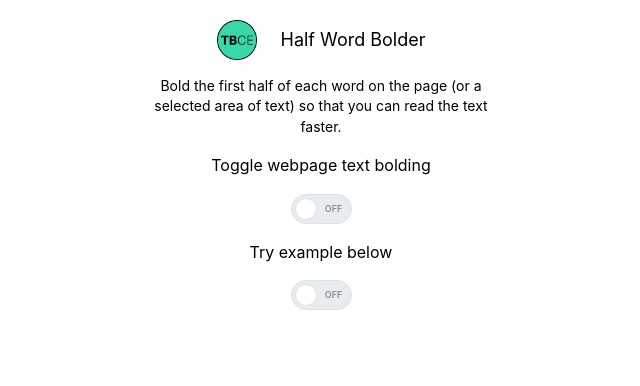
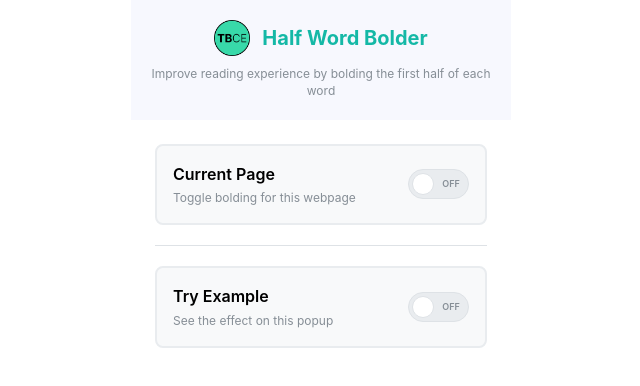
Before and after one commit to schb498/ReadFasterChromeExtension, a React (Vite) app: page / in a window 1280 px wide. Shown: the top 386 px of the page, without its empty margins (319-959 px from the left). Built offline with nearby package versions, Linux system fonts and the light colour scheme; no server answers.

Commit message:
Improve UI

```diff
--- /dev/null
+++ b/src/App.module.css
@@ -0,0 +1,45 @@
+.container {
+  width: 380px;
+  padding: 0;
+  background: #667eea 80%;
+}
+
+.header {
+  background: rgba(255, 255, 255, 0.95);
+  padding: 20px;
+  border-radius: 0;
+}
+
+.logo {
+  width: 36px;
+  height: 36px;
+}
+
+.title {
+  color: #14b8a6;
+}
+
+.content {
+  background: white;
+  padding: 24px;
+}
+
+.card {
+  border: 2px solid #e9ecef;
+  background: #f8f9fa;
+  transition: all 0.3s ease;
+}
+
+.cardActive {
+  background: linear-gradient(135deg, #d4f4dd 0%, #e3f9e5 100%);
+  border-color: #14b8a6;
+}
+
+.cardActiveDemo {
+  background: linear-gradient(135deg, #dbeafe 0%, #e0e7ff 100%);
+  border-color: #3b82f6;
+}
+
+.cardText {
+  flex: 1;
+}
--- a/src/App.tsx
+++ b/src/App.tsx
@@ -1,4 +1,5 @@
 import "@mantine/core/styles.css";
+import styles from "./App.module.css";
 import {
   Container,
   MantineProvider,
@@ -7,6 +8,9 @@ import {
   Stack,
   Image,
   Group,
+  Paper,
+  Divider,
+  Badge,
 } from "@mantine/core";
 import { useEffect, useState } from "react";
 
@@ -40,6 +44,15 @@ function App() {
 
       // Save bold state for this tab
       chrome.storage.local.set({ [tabId.toString()]: newValue });
+
+      chrome.action.setBadgeText({
+        text: newValue ? "ON" : "",
+        tabId: tabId,
+      });
+      chrome.action.setBadgeBackgroundColor({
+        color: "#14b8a6",
+        tabId: tabId,
+      });
     });
 
     setIsBolded(newValue);
@@ -82,9 +95,7 @@ function App() {
 
             // Create a span wrapper and set the HTML
             const spanWrapper = document.createElement("span");
-            spanWrapper.innerHTML = words?.join(" ") || ""; // Handle undefined safely
-
-            // Replace the original text node with the new span
+            spanWrapper.innerHTML = words?.join(" ") || "";
             node.replaceWith(spanWrapper);
           }
         });
@@ -92,7 +103,7 @@ function App() {
     } else {
       // Reset the text to normal
       textElements.forEach((element) => {
-        const el = element as HTMLElement; // Type assertion
+        const el = element as HTMLElement;
         el.innerHTML = el.innerHTML.replace(/<\/?span[^>]*>/g, "");
       });
     }
@@ -102,58 +113,89 @@ function App() {
 
   return (
     <MantineProvider>
-      <Container
-        fluid
-        style={{
-          display: "flex",
-          flexDirection: "column",
-          alignItems: "center",
-          justifyContent: "center",
-          padding: "20px",
-          width: "400px",
-          height: "100%",
-        }}
+      <Container fluid className={styles.container}>
+        <Stack gap={0}>
+          <Paper className={styles.header}>
+            <Group justify="center" gap="sm">
+              <Image src="icon128.png" alt="Logo" className={styles.logo} />
+              <Text size="xl" fw={700} className={styles.title}>
+                Half Word Bolder
+              </Text>
+            </Group>
+            <Text ta="center" size="xs" c="dimmed" mt="xs">
+              Improve reading experience by bolding the first half of each word
+            </Text>
+          </Paper>
+
+          <Stack gap="lg" className={styles.content}>
+            <Paper
+              p="md"
+              radius="md"
+              className={`${styles.card} ${isBolded ? styles.cardActive : ""}`}
             >
-        <Stack align="center" justify="center" gap="md">
-          <Group align="center">
-            <Image
-              src="icon128.png"
-              alt="Logo"
-              style={{
-                maxWidth: "40px",
-                maxHeight: "40px",
-                display: "block",
-                marginRight: "8px", // Add space between logo and text
-              }}
-            />
-            <Text size="lg">Half Word Bolder</Text>
+              <Group justify="space-between" align="center">
+                <div className={styles.cardText}>
+                  <Group gap="xs" mb={4}>
+                    <Text size="md" fw={600}>
+                      Current Page
+                    </Text>
+                    {isBolded && (
+                      <Badge size="sm" color="teal" variant="filled">
+                        Active
+                      </Badge>
+                    )}
                   </Group>
-          <Text ta="center" size="sm">
-            Bold the first half of each word on the page (or a selected area of
-            text) so that you can read the text faster.
+                  <Text size="xs" c="dimmed">
+                    Toggle bolding for this webpage
                   </Text>
-          <Text ta="center" size="md">
-            Toggle webpage text bolding
-          </Text>
+                </div>
                 <Switch
                   checked={isBolded}
                   onChange={toggleWebpageBold}
+                  size="lg"
+                  color="teal"
                   onLabel="ON"
                   offLabel="OFF"
-            size="lg"
-            color="teal"
                 />
-          <Text ta="center" size="md">
-            Try example below
+              </Group>
+            </Paper>
+
+            <Divider labelPosition="center" />
+
+            <Paper
+              p="md"
+              radius="md"
+              className={`${styles.card} ${
+                isPopupBolded ? styles.cardActiveDemo : ""
+              }`}
+            >
+              <Group justify="space-between" align="center">
+                <div className={styles.cardText}>
+                  <Group gap="xs" mb={4}>
+                    <Text size="md" fw={600}>
+                      Try Example
                     </Text>
+                    {isPopupBolded && (
+                      <Badge size="sm" color="blue" variant="filled">
+                        Active
+                      </Badge>
+                    )}
+                  </Group>
+                  <Text size="xs" c="dimmed">
+                    See the effect on this popup
+                  </Text>
+                </div>
                 <Switch
                   checked={isPopupBolded}
                   onChange={togglePopupBold}
+                  size="lg"
+                  color="blue"
                   onLabel="ON"
                   offLabel="OFF"
-            size="lg"
-            color="blue"
                 />
+              </Group>
+            </Paper>
+          </Stack>
         </Stack>
       </Container>
     </MantineProvider>
```
Also changed, not shown: src/background.js (+27 -0 lines). Lines whose indentation alone changed are shown as unchanged.
